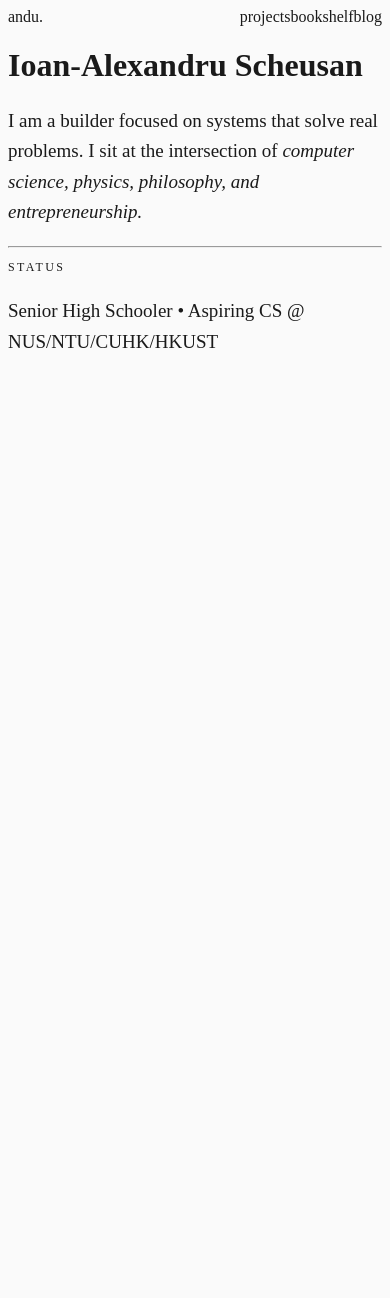
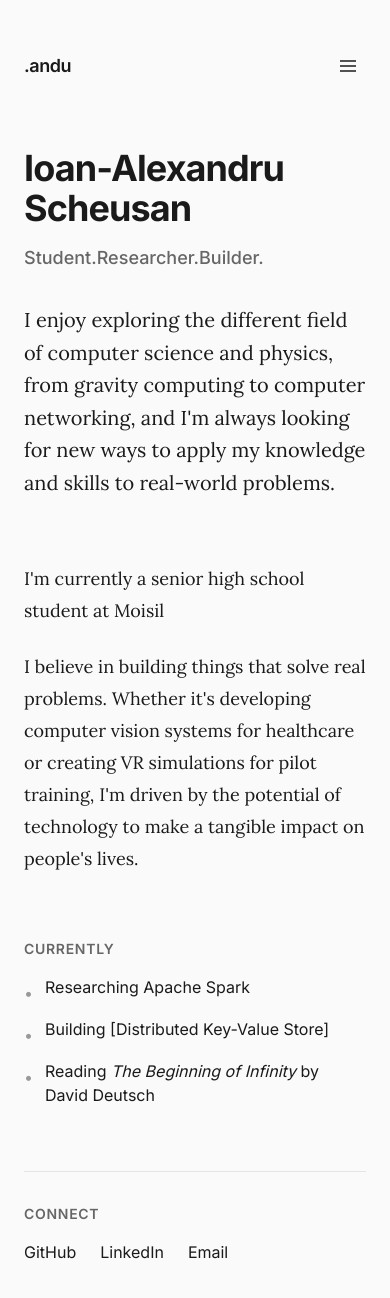
Before and after one commit to andusch/personal-website, a Next.js app: page / in a window 390 px wide. Shown: the top 1298 px of the page. Before the commit the page ends 844 px from the top, so only its background shows below. Built offline with nearby package versions, Linux system fonts and the light colour scheme.

Commit message:
feat: added beautiful UI

```diff
--- a/src/app/globals.css
+++ b/src/app/globals.css
@@ -1,24 +1,127 @@
-@tailwind base;
-@tailwind components;
-@tailwind utilities;
+@import "tailwindcss";
+
+@theme {
+  --color-background: #fafafa;
+  --color-foreground: #1a1a1a;
+  --color-muted: #f5f5f5;
+  --color-muted-foreground: #737373;
+  --color-border: #e5e5e5;
+  --color-accent: #1a1a1a;
+  --color-accent-foreground: #fafafa;
+
+  --font-sans: var(--font-inter), ui-sans-serif, system-ui, sans-serif;
+  --font-serif: var(--font-lora), ui-serif, Georgia, serif;
+}
 
 @layer base {
-  body {
-    @apply bg-[#fafafa] text-[#1a1a1a] antialiased;
-    -webkit-font-smoothing: antialiased;
-    -moz-osx-font-smoothing: grayscale;
-  }
-
-  a {
-    @apply no-underline text-inherit;
+  *,
+  ::after,
+  ::before,
+  ::backdrop,
+  ::file-selector-button {
+    border-color: var(--color-border, currentColor);
   }
 }
 
+html {
+  scroll-behavior: smooth;
+  -webkit-font-smoothing: antialiased;
+  -moz-osx-font-smoothing: grayscale;
+}
+
+body {
+  background-color: var(--color-background);
+  color: var(--color-foreground);
+  font-family: var(--font-sans);
+}
+
+::selection {
+  background-color: var(--color-accent);
+  color: var(--color-accent-foreground);
+}
+
+/* Page fade animation */
 .page-fade {
-  animation: fadeIn 0.5s ease-in;
+  animation: fadeIn 0.6s cubic-bezier(0.16, 1, 0.3, 1);
 }
 
 @keyframes fadeIn {
-  from { opacity: 0; transform: translateY(4px); }
-  to { opacity: 1; transform: translateY(0); }
+  from {
+    opacity: 0;
+    transform: translateY(8px);
+  }
+  to {
+    opacity: 1;
+    transform: translateY(0);
+  }
 }
+
+/* Slide up animation */
+@keyframes slideUp {
+  from {
+    opacity: 0;
+    transform: translateY(20px);
+  }
+  to {
+    opacity: 1;
+    transform: translateY(0);
+  }
+}
+
+.animate-slide-up {
+  animation: slideUp 0.8s cubic-bezier(0.16, 1, 0.3, 1) forwards;
+  opacity: 0;
+}
+
+.stagger-1 { animation-delay: 0.1s; }
+.stagger-2 { animation-delay: 0.2s; }
+.stagger-3 { animation-delay: 0.3s; }
+.stagger-4 { animation-delay: 0.4s; }
+
+/* Typography refinements */
+.prose-custom {
+  color: var(--color-foreground);
+  line-height: 1.75;
+}
+
+.prose-custom p {
+  margin-bottom: 1.5rem;
+  font-size: 1.125rem;
+  line-height: 2rem;
+}
+
+/* Link hover effect */
+.link-hover {
+  position: relative;
+  display: inline-block;
+}
+
+.link-hover::after {
+  content: '';
+  position: absolute;
+  bottom: 0;
+  left: 0;
+  width: 0;
+  height: 1px;
+  background-color: currentColor;
+  transition: width 0.3s ease;
+}
+
+.link-hover:hover::after {
+  width: 100%;
+}
+
+/* Nav link styles */
+.nav-link {
+  color: #666;
+  transition: color 0.2s ease;
+}
+
+.nav-link:hover {
+  color: var(--color-foreground);
+}
+
+.nav-link-active {
+  color: var(--color-foreground);
+  font-weight: 500;
+}
--- a/src/app/layout.tsx
+++ b/src/app/layout.tsx
@@ -1,3 +1,4 @@
+import { Metadata } from 'next';
 import { Inter, Lora} from 'next/font/google'
 import './globals.css'
 import Navbar from '@/components/Navbar';
@@ -5,20 +6,77 @@ import Navbar from '@/components/Navbar';
 const inter = Inter({
   subsets: ['latin'],
   variable: '--font-inter',
+  display: 'swap',
 });
 
 const lora = Lora({
   subsets: ['latin'],
   variable: '--font-lora',
+  display: 'swap',
 });
 
-export default function RootLayout({ children }: { children: React.ReactNode }) {
+export const metadata: Metadata = {
+  title: {
+    default: 'Ioan-Alexandru Scheusan | Student.Researcher.Builder.',
+    template: "%s | Ioan-Alexandru Scheusan",
+  },
+  description: 'I enjoy researching AI/ML and building things that solve real problems. Exploring the intersection of computer science, physics, and philosophy.',
+  keywords: ["AI", "Machine Learning", "Developer", "Researcher", "Student", "Computer Science", "Physics", "Philosophy"],
+  authors: [{ name: "Ioan-Alexandru Scheusan"}],
+  creator: "Ioan-Alexandru Scheusan",
+  openGraph: {
+    type: 'website',
+    locale: 'en_US',
+    // TODO: GET URL
+    url: 'https://www.anduscheusan.com',
+    siteName: 'Ioan-Alexandru Scheusan',
+    title: 'Ioan-Alexandru Scheusan | Student.Researcher.Builder.',
+    description: 'I enjoy researching AI/ML and building things that solve real problems. Exploring the intersection of computer science, physics, and philosophy.',
+  },
+  robots: {
+    index: true,
+    follow: true,
+  },
+};
+
+export default function RootLayout({
+  children,
+}: Readonly<{
+  children: React.ReactNode;
+}>) {
   return (
-    <html lang="en" className={`${inter.variable} ${lora.variable}`}>
-      {/* Adding suppressHydrationWarning fixes the Grammarly/Extension conflict */}
-      <body className="bg-[#fafafa]" suppressHydrationWarning>
-        <Navbar />
-        {children}
+    <html lang="en" suppressHydrationWarning className={`${inter.variable} ${lora.variable}`}>
+      <head>
+        <script
+          dangerouslySetInnerHTML={{
+            __html: `
+              (function() {
+                // Remove Grammarly attributes that cause hydration mismatches
+                const observer = new MutationObserver((mutations) => {
+                  mutations.forEach((mutation) => {
+                    if (mutation.type === 'attributes') {
+                      const attr = mutation.attributeName;
+                      if (attr && attr.startsWith('data-gr-') || attr.startsWith('data-new-gr-')) {
+                        document.body.removeAttribute(attr);
+                      }
+                    }
+                  });
+                });
+                if (typeof window !== 'undefined') {
+                  observer.observe(document.body, { attributes: true });
+                }
+              })();
+            `,
+          }}
+        />
+      </head>
+      <body className="min-h-screen" suppressHydrationWarning>
+        <div className="mx-auto max-w-3xl px-6 py-12 md:py-20">
+          <Navbar />
+          <main className="page-fade">
+            {children}
+          </main>
+        </div>
       </body>
     </html>
   );
--- a/src/app/page.tsx
+++ b/src/app/page.tsx
@@ -1,25 +1,94 @@
+import { Metadata } from "next";
+
+export const metadata: Metadata = {
+  title: "About",
+};
+
 export default function Home() {
   return (
-    <main className="max-w-2xl mx-auto px-6 pb-24 page-fade font-serif">
-      <h1 className="text-4xl font-bold font-sans mb-12 tracking-tighter">
-        Ioan-Alexandru Scheusan
-      </h1>
+    <div className="space-y-16">
+      {/* Hero Section */}
+      <section className="space-y-8 animate-slide-up">
+        <div className="space-y-4">
+          <h1 className="text-4xl md:text-5xl font-bold tracking-tight text-[#1a1a1a]">
+            Ioan-Alexandru Scheusan
+          </h1>
+          <p className="text-lg md:text-xl text-[#666] font-medium">
+            Student.Researcher.Builder.
+          </p>
+        </div>
 
-      <div className="space-y-8 text-[19px] leading-[1.6] text-gray-800">
-        <p>
-          I am a builder focused on systems that solve real problems.
-          I sit at the intersection of <span className="text-black font-medium italic">computer science, physics, philosophy, and entrepreneurship.</span>
+        <p className="text-xl md:text-2xl leading-relaxed text-[#1a1a1a] max-w-2xl" style={{ fontFamily: 'var(--font-lora), serif' }}>
+          I enjoy exploring the different field of computer science and physics, from gravity computing to computer networking, and I&apos;m always looking for new ways to apply my knowledge and skills to real-world problems.
         </p>
+      </section>
 
-        <hr className="border-gray-100 my-12" />
+      {/* Bio Section */}
+      <section className="space-y-6 animate-slide-up stagger-1">
+        <div className="prose-custom max-w-2xl" style={{ fontFamily: 'var(--font-lora), serif' }}>
+          <p>
+            I&apos;m currently a senior high school student at Moisil
+          </p>
 
-        <div className="font-sans text-[12px] uppercase tracking-[0.2em] text-gray-400 mb-4">
-          Status
+          <p>
+            I believe in building things that solve real problems. Whether it&apos;s developing
+            computer vision systems for healthcare or creating VR simulations for pilot training,
+            I&apos;m driven by the potential of technology to make a tangible impact on people&apos;s lives.
+          </p>
         </div>
-        <p className="text-base font-sans">
-          Senior High Schooler • Aspiring CS @ NUS/NTU/CUHK/HKUST
-        </p>
-      </div>
-    </main>
+      </section>
+
+      {/* Current Focus */}
+      <section className="animate-slide-up stagger-2">
+        <h2 className="text-sm font-semibold uppercase tracking-wider text-[#666] mb-4">
+          Currently
+        </h2>
+        <ul className="space-y-3 text-[#1a1a1a]">
+          <li className="flex items-start gap-3">
+            <span className="text-[#999] mt-1.5">•</span>
+            <span>Researching Apache Spark</span>
+          </li>
+          <li className="flex items-start gap-3">
+            <span className="text-[#999] mt-1.5">•</span>
+            <span>Building [Distributed Key-Value Store]</span>
+          </li>
+          <li className="flex items-start gap-3">
+            <span className="text-[#999] mt-1.5">•</span>
+            <span>Reading <em>The Beginning of Infinity</em> by David Deutsch</span>
+          </li>
+        </ul>
+      </section>
+
+      {/* Contact / Connect */}
+      <section className="animate-slide-up stagger-3 pt-8 border-t border-[#e5e5e5]">
+        <h2 className="text-sm font-semibold uppercase tracking-wider text-[#666] mb-4">
+          Connect
+        </h2>
+        <div className="flex flex-wrap gap-6">
+          <a
+            href="https://github.com/andusch"
+            target="_blank"
+            rel="noopener noreferrer"
+            className="link-hover text-[#1a1a1a] hover:text-[#666] transition-colors"
+          >
+            GitHub
+          </a>
+          <a
+            href="https://linkedin.com/in/ioan-alexandru-scheusan"
+            target="_blank"
+            rel="noopener noreferrer"
+            className="link-hover text-[#1a1a1a] hover:text-[#666] transition-colors"
+          >
+            LinkedIn
+          </a>
+          <a
+            href="mailto:andu.scheusan@gmail.com"
+            className="link-hover text-[#1a1a1a] hover:text-[#666] transition-colors"
+          >
+            Email
+          </a>
+        </div>
+      </section>
+    </div>
   );
 }
--- a/src/components/Navbar.tsx
+++ b/src/components/Navbar.tsx
@@ -2,39 +2,107 @@
 
 import Link from 'next/link';
 import { usePathname } from 'next/navigation';
+import { useState } from 'react';
+
+const navItems = [
+  { path: "/", label: "About"},
+  { path: "/projects", label: "Projects"},
+  { path: "/blog", label: "Blog" },
+  { path: "/bookshelf", label: "Bookshelf" },
+];
 
 export default function Navbar() {
 
   const pathname = usePathname();
+  const [mobileMenuOpen, setMobileMenuOpen] = useState(false);
 
-  const navItems = [
-    { name: 'projects', path: '/projects' },
-    { name: 'bookshelf', path: '/bookshelf' },
-    { name: 'blog', path: '/blog' },
-  ];
+  const isActive = (path: string) => {
+    if (path === "/") {
+      return pathname === "/";
+    }
+    return pathname.startsWith(path);
+  }
 
   return (
-    <nav className="max-w-2xl mx-auto px-6 py-16 flex justify-between items-center font-sans tracking-tight">
-      <Link href="/" className="text-lg font-bold hover:opacity-60 transition-opacity">
-        andu.
+    <header className="mb-16 md:mb-24">
+      <nav className="flex items-center justify-between">
+        {/* Logo / Name */}
+        <Link
+          href="/"
+          className="text-lg font-semibold tracking-tight text-[#1a1a1a] hover:opacity-70 transition-opacity"
+        >
+          .andu
         </Link>
 
-      <div className="flex gap-8 items-center">
+        {/* Desktop Navigation */}
+        <div className="hidden md:flex items-center gap-8">
           {navItems.map((item) => (
             <Link
               key={item.path}
               href={item.path}
-            className={`text-sm transition-all duration-200 ${
-              pathname === item.path
-                ? 'text-black font-medium border-b border-black'
-                : 'text-gray-400 hover:text-black'
+              className={`text-sm transition-colors duration-200 ${
+                isActive(item.path)
+                  ? "text-[#1a1a1a] font-medium"
+                  : "text-[#666] hover:text-[#1a1a1a]"
               }`}
             >
-            {item.name}
+              {item.label}
             </Link>
           ))}
         </div>
+
+        {/* Mobile Menu Button */}
+        <button
+          onClick={() => setMobileMenuOpen(!mobileMenuOpen)}
+          className="md:hidden p-2 text-[#1a1a1a]"
+          aria-label="Toggle menu"
+        >
+          <svg
+            width="20"
+            height="20"
+            viewBox="0 0 20 20"
+            fill="none"
+            stroke="currentColor"
+            strokeWidth="1.5"
+          >
+            {mobileMenuOpen ? (
+              <>
+                <path d="M4 4L16 16" />
+                <path d="M16 4L4 16" />
+              </>
+            ) : (
+              <>
+                <path d="M2 5H18" />
+                <path d="M2 10H18" />
+                <path d="M2 15H18" />
+              </>
+            )}
+          </svg>
+        </button>
       </nav>
+
+      {/* Mobile Menu */}
+      {mobileMenuOpen && (
+        <div className="md:hidden mt-6 pb-6 border-b border-[#e5e5e5]">
+          <div className="flex flex-col gap-4">
+            {navItems.map((item) => (
+              <Link
+                key={item.path}
+                href={item.path}
+                onClick={() => setMobileMenuOpen(false)}
+                className={`text-base ${
+                  isActive(item.path)
+                    ? "text-[#1a1a1a] font-medium"
+                    : "text-[#666]"
+                }`}
+              >
+                {item.label}
+              </Link>
+            ))}
+          </div>
+        </div>
+      )}
+    </header>
   );
 
 }
```
Also changed, not shown: 1 other file (tests, documents, lock files or other folders). Lines whose indentation alone changed are shown as unchanged.
